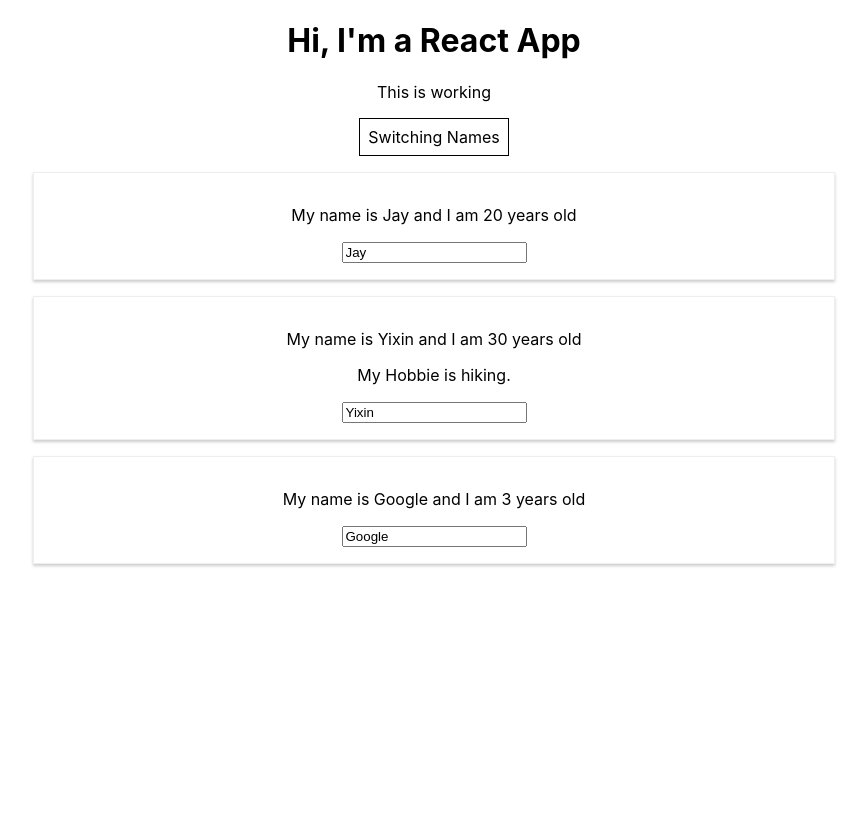
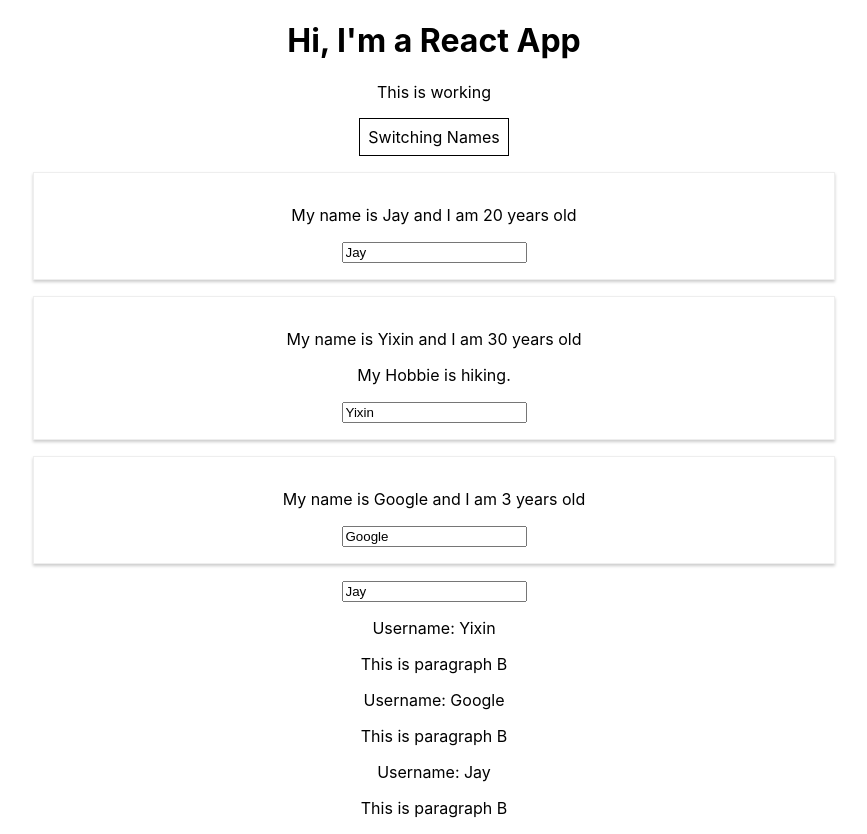
Before and after one commit to jianyu-gong/react-practice, a React (Create React App) app: page / in a window 1280 px wide. Shown: the whole page, without its empty margins (206-1073 px from the left). Before the commit the page ends 800 px from the top, so only its background shows below. Built offline with nearby package versions, Linux system fonts and the light colour scheme.

Commit message:
完成assignment1

```diff
--- a/src/App.js
+++ b/src/App.js
@@ -1,6 +1,8 @@
 import React, { Component } from 'react';
 import './App.css';
 import Person from './Person/Person.js';
+import UserInput from './UserInput/UserInput';
+import UserOutput from './UserOutput/UserOutput';
 
 class App extends Component {
 
@@ -22,12 +24,22 @@ class App extends Component {
       })
   }
 
-  changeNameHandler = (event) => {
+  changeNameHandler = ( event ) => {
     this.setState({
       person:[
         {name: event.target.value, age: 20},
         {name: "Yixin", age: 30},
         {name: "Google", age: 3}
+      ]
+      })
+  }
+
+  inputHandler = ( event ) => {
+    this.setState({
+      person:[
+        {name: event.target.value, age: 20},
+        {name: event.target.value, age: 30},
+        {name: event.target.value, age: 3}
       ]
       })
   }
@@ -53,6 +65,11 @@ class App extends Component {
                 change={this.changeNameHandler} />
         <Person name={this.state.person[1].name} age={this.state.person[1].age}>My Hobbie is hiking.</Person>
         <Person name={this.state.person[2].name} age={this.state.person[2].age}/>
+        <UserInput changed={this.inputHandler}
+                   currentName={this.state.person[0].name} />
+        <UserOutput userName={this.state.person[1].name} />
+        <UserOutput userName={this.state.person[2].name} />
+        <UserOutput userName='Jay' />
       </div>
     );
   }
--- a/src/UserInput/UserInput.js
+++ b/src/UserInput/UserInput.js
@@ -1,7 +1,7 @@
 import React from 'react';
 
-const userInput = () => {
-    return <input type="text"></input>
+const userInput = ( props ) => {
+    return <input type="text" onChange={props.changed} value={props.currentName}></input>
 };
 
 export default userInput;
--- a/src/UserOutput/UserOutput.js
+++ b/src/UserOutput/UserOutput.js
@@ -1,9 +1,9 @@
 import React from 'react';
 
-const userOutput = () => {
+const userOutput = ( props ) => {
   return (
     <div>
-      <p>This is paragraph A</p>
+      <p>Username: {props.userName}</p>
       <p>This is paragraph B</p>
     </div>
   )
```
